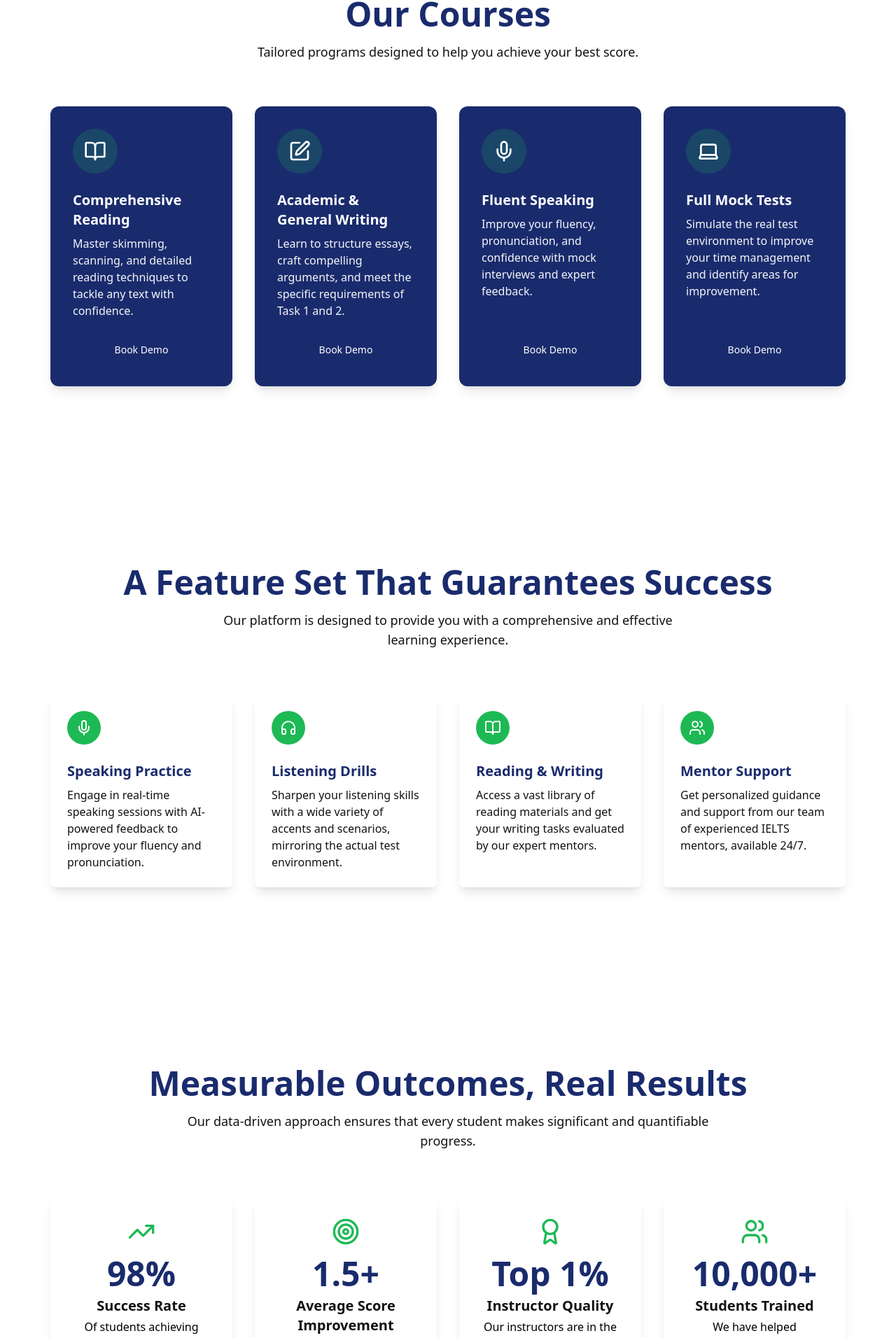
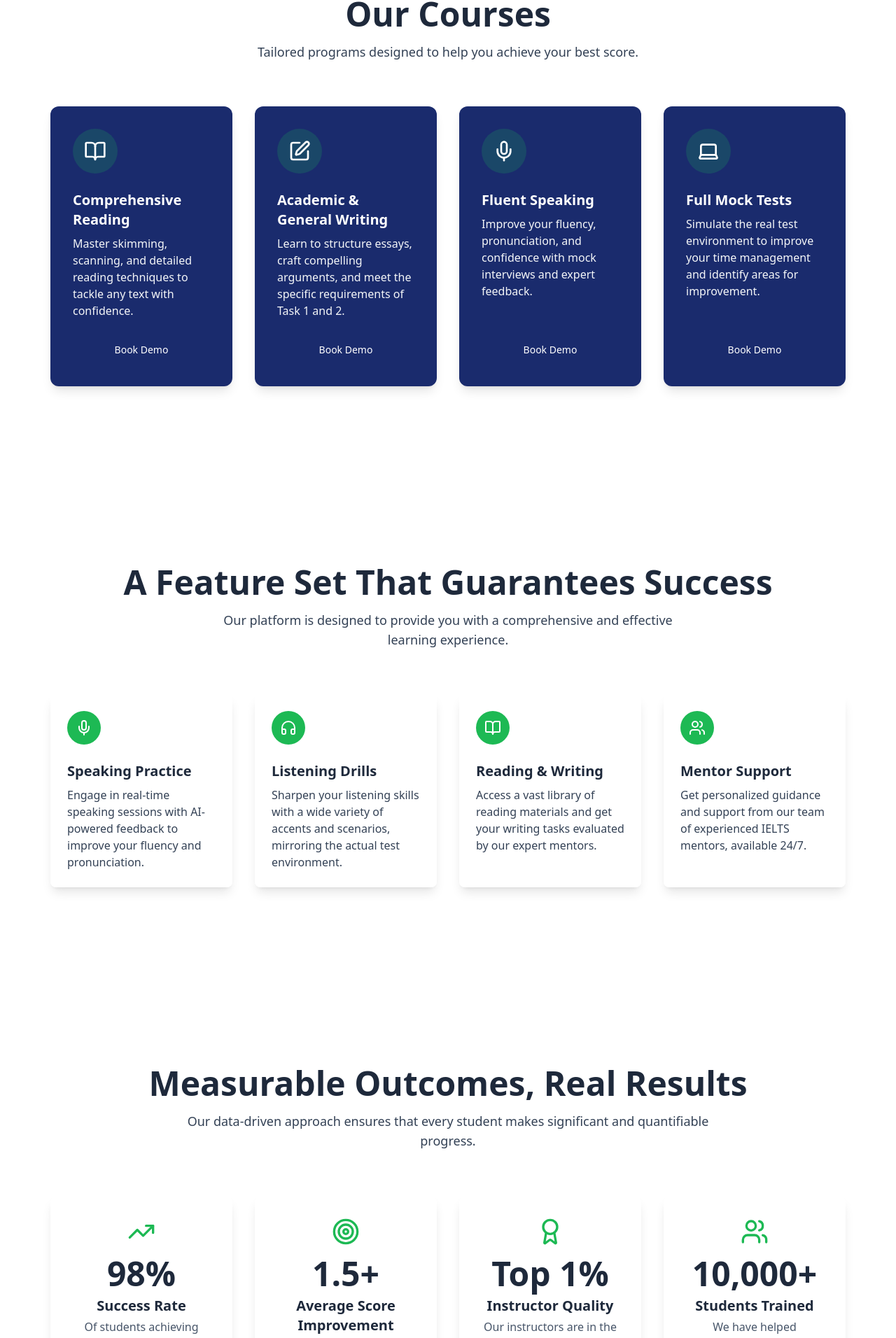
Before and after one commit to dikshadamahe/IELTS, a React (Vite) app: page / in a window 1280 px wide. Shown: the part 870-2782 px from the top of the page at 70% size. Built offline with nearby package versions, Linux system fonts and the light colour scheme.

Commit message:
made changes

```diff
--- a/src/components/Courses.tsx
+++ b/src/components/Courses.tsx
@@ -61,10 +61,10 @@ const Courses = () => {
     >
       <div className="container mx-auto px-4 sm:px-6 lg:px-8">
         <div className="text-center">
-          <h2 className="text-3xl sm:text-4xl lg:text-5xl font-extrabold text-deep-royal-blue">
+          <h2 className="text-3xl sm:text-4xl lg:text-5xl font-extrabold text-slate-800">
             Our Courses
           </h2>
-          <p className="mt-4 max-w-2xl mx-auto text-lg text-charcoal-black">
+          <p className="mt-4 max-w-2xl mx-auto text-lg text-slate-700">
             Tailored programs designed to help you achieve your best score.
           </p>
         </div>
--- a/src/components/FeatureCard.tsx
+++ b/src/components/FeatureCard.tsx
@@ -35,8 +35,8 @@ const FeatureCard: React.FC<FeatureCardProps> = ({
       <div className="flex items-center justify-center h-12 w-12 rounded-full bg-vibrant-emerald-green text-white">
         {icon}
       </div>
-      <h3 className="mt-6 text-xl font-bold text-deep-royal-blue">{title}</h3>
-      <p className="mt-2 text-charcoal-black">{description}</p>
+      <h3 className="mt-6 text-xl font-bold text-slate-800">{title}</h3>
+      <p className="mt-2 text-slate-700">{description}</p>
     </motion.div>
   );
 };
--- a/src/components/Features.tsx
+++ b/src/components/Features.tsx
@@ -51,10 +51,10 @@ const Features = () => {
     >
       <div className="container mx-auto px-4 sm:px-6 lg:px-8">
         <div className="text-center">
-          <h2 className="text-3xl sm:text-4xl lg:text-5xl font-extrabold text-deep-royal-blue">
+          <h2 className="text-3xl sm:text-4xl lg:text-5xl font-extrabold text-slate-800">
             A Feature Set That Guarantees Success
           </h2>
-          <p className="mt-4 max-w-2xl mx-auto text-lg text-charcoal-black">
+          <p className="mt-4 max-w-2xl mx-auto text-lg text-slate-700">
             Our platform is designed to provide you with a comprehensive and
             effective learning experience.
           </p>
--- a/src/components/Navbar.tsx
+++ b/src/components/Navbar.tsx
@@ -34,7 +34,7 @@ const Navbar = () => {
         <div className="flex items-center justify-between h-20">
           <div className="flex-shrink-0">
             <a href="#home" className="flex items-center space-x-2">
-              <span className="text-2xl font-bold text-white">
+              <span className="text-2xl font-bold text-slate-800">
                 IELTS Precision & Progress
               </span>
             </a>
@@ -45,7 +45,7 @@ const Navbar = () => {
                 <a
                   key={link.href}
                   href={link.href}
-                  className="text-gray-300 hover:bg-gray-700 hover:text-white px-3 py-2 rounded-md text-sm font-medium"
+                  className="text-slate-700 hover:bg-slate-200/50 hover:text-slate-900 px-3 py-2 rounded-md text-sm font-medium transition-all"
                 >
                   {link.label}
                 </a>
@@ -63,7 +63,7 @@ const Navbar = () => {
           <div className="-mr-2 flex md:hidden">
             <button
               onClick={() => setIsMenuOpen(!isMenuOpen)}
-              className="inline-flex items-center justify-center p-2 rounded-md text-gray-400 hover:text-white hover:bg-gray-700 focus:outline-none focus:ring-2 focus:ring-offset-2 focus:ring-offset-gray-800 focus:ring-white"
+              className="inline-flex items-center justify-center p-2 rounded-md text-slate-600 hover:text-slate-800 hover:bg-slate-200/50 focus:outline-none focus:ring-2 focus:ring-offset-2 focus:ring-slate-500 transition-all"
             >
               {isMenuOpen ? <X /> : <Menu />}
             </button>
@@ -77,13 +77,13 @@ const Navbar = () => {
               <a
                 key={link.href}
                 href={link.href}
-                className="text-gray-300 hover:bg-gray-700 hover:text-white block px-3 py-2 rounded-md text-base font-medium"
+                className="text-slate-700 hover:bg-slate-200/50 hover:text-slate-900 block px-3 py-2 rounded-md text-base font-medium transition-all"
               >
                 {link.label}
               </a>
             ))}
           </div>
-          <div className="pt-4 pb-3 border-t border-gray-700">
+          <div className="pt-4 pb-3 border-t border-slate-300/50">
             <div className="flex items-center px-5">
               <Button
                 variant="secondary"
--- a/src/components/Outcomes.tsx
+++ b/src/components/Outcomes.tsx
@@ -61,10 +61,10 @@ const Outcomes = () => {
     >
       <div className="container mx-auto px-4 sm:px-6 lg:px-8">
         <div className="text-center">
-          <h2 className="text-3xl sm:text-4xl lg:text-5xl font-extrabold text-deep-royal-blue">
+          <h2 className="text-3xl sm:text-4xl lg:text-5xl font-extrabold text-slate-800">
             Measurable Outcomes, Real Results
           </h2>
-          <p className="mt-4 max-w-3xl mx-auto text-lg text-charcoal-black">
+          <p className="mt-4 max-w-3xl mx-auto text-lg text-slate-700">
             Our data-driven approach ensures that every student makes
             significant and quantifiable progress.
           </p>
@@ -77,13 +77,13 @@ const Outcomes = () => {
               variants={itemVariants}
             >
               <div className="flex justify-center items-center">{outcome.icon}</div>
-              <p className="mt-4 text-4xl lg:text-5xl font-extrabold text-deep-royal-blue">
+              <p className="mt-4 text-4xl lg:text-5xl font-extrabold text-slate-800">
                 {outcome.value}
               </p>
-              <h3 className="mt-2 text-xl font-bold text-charcoal-black">
+              <h3 className="mt-2 text-xl font-bold text-slate-800">
                 {outcome.label}
               </h3>
-              <p className="mt-1 text-base text-cool-gray">
+              <p className="mt-1 text-base text-slate-600">
                 {outcome.description}
               </p>
             </motion.div>
--- a/src/components/TestimonialCard.tsx
+++ b/src/components/TestimonialCard.tsx
@@ -36,16 +36,16 @@ const TestimonialCard: React.FC<TestimonialCardProps> = ({
         alt={`${name}'s avatar`}
       />
       <div className="mt-4">
-        <h4 className="text-lg font-bold text-deep-royal-blue">{name}</h4>
+        <h4 className="text-lg font-bold text-slate-800">{name}</h4>
         <div className="mt-2">
-          <p className="ml-2 text-lg font-semibold text-charcoal-black">
+          <p className="ml-2 text-lg font-semibold text-slate-700">
             Band Score: {bandScore}
           </p>
         </div>
       </div>
-      <p className="mt-6 text-lg text-charcoal-black">"{review}"</p>
+      <p className="mt-6 text-lg text-slate-700 font-medium">"{review}"</p>
       <div className="mt-6">
-        <button className="text-sm font-medium text-deep-royal-blue">
+        <button className="text-sm font-medium text-slate-600 hover:text-slate-800">
           Read more
         </button>
       </div>
--- a/src/components/Testimonials.tsx
+++ b/src/components/Testimonials.tsx
@@ -47,10 +47,10 @@ const Testimonials = () => {
     >
       <div className="container mx-auto px-4 sm:px-6 lg:px-8">
         <div className="text-center">
-          <h2 className="text-3xl sm:text-4xl lg:text-5xl font-extrabold text-deep-royal-blue">
+          <h2 className="text-3xl sm:text-4xl lg:text-5xl font-extrabold text-slate-800">
             Success Stories from Our Students
           </h2>
-          <p className="mt-4 max-w-2xl mx-auto text-lg text-charcoal-black">
+          <p className="mt-4 max-w-2xl mx-auto text-lg text-slate-700">
             Hear what our students have to say about their experience with
             IELTS Precision & Progress.
           </p>
```
